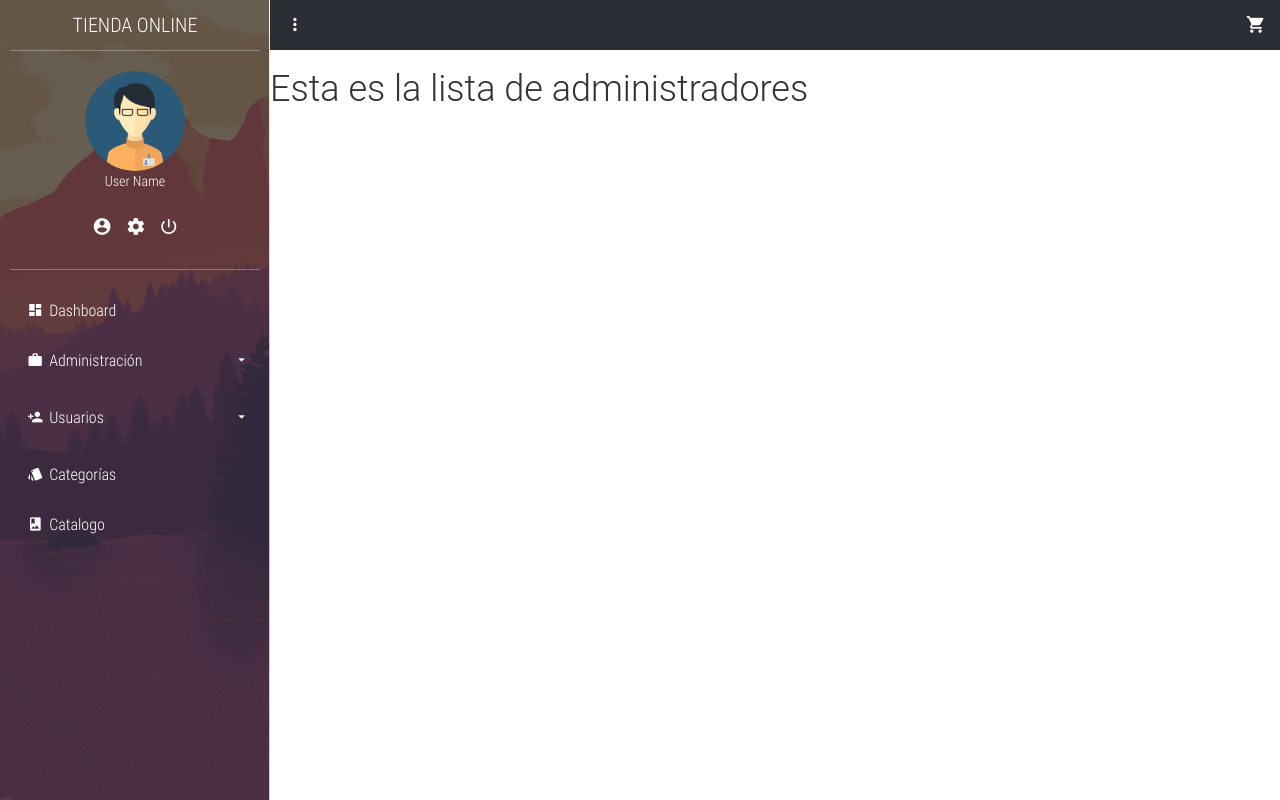
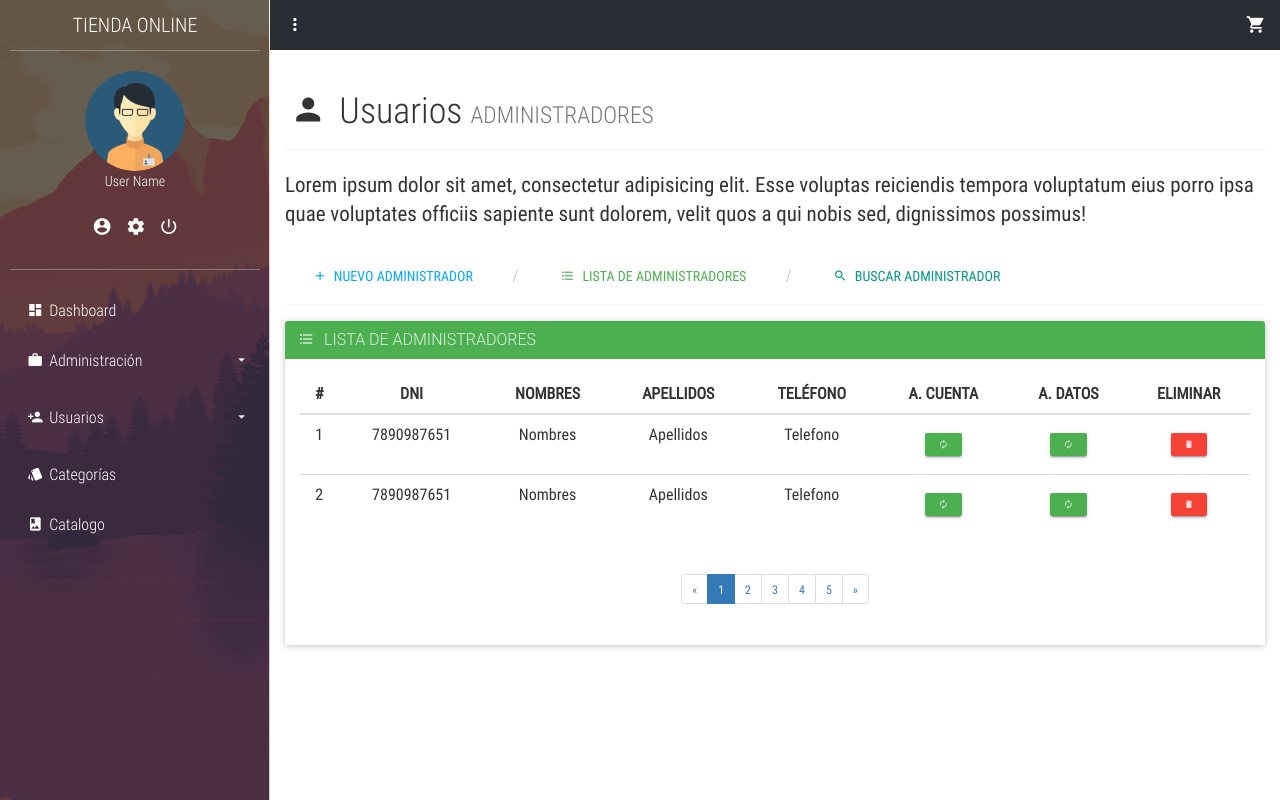
Before and after one commit to bjoshua18/app_pedidos, a PHP site: page /app_pedidos/adminlist in a window 1280 px wide. Run offline with PHP 8.4, Linux system fonts and the light colour scheme.

Commit message:
Agregamos las vistas para la parte de gestion de administradores. El menú ya es funcional. El formulario ya es funcional en frontend.

```diff
--- a/models/viewModel.php
+++ b/models/viewModel.php
@@ -3,9 +3,7 @@
 class viewModel {
 	protected function getViewModel($view)
 	{
-		$acceptedViews = ['account', 'adminlist', 'catalog', 'category', 'categorylist', 'clientlist', 'data', 'home',
-		'newcategory',
-		'newproduct', 'product', 'shoppingcart'];
+		$acceptedViews = ['account', 'adminlist', 'catalog', 'category', 'categorylist', 'clientlist', 'data', 'home', 'newadmin', 'newcategory', 'newproduct', 'product', 'searchadmin', 'shoppingcart'];
 		if (in_array($view, $acceptedViews)) {
 			if (is_file("./views/pages/$view-view.php"))
 				$route = "./views/pages/$view-view.php";
--- a/views/js/main.js
+++ b/views/js/main.js
@@ -39,6 +39,78 @@ $(document).ready(function(){
 		}
 	});
 });
+
+$('.FormularioAjax').submit(function(e){
+	e.preventDefault();
+
+	var form=$(this);
+
+	var tipo=form.attr('data-form');
+	var accion=form.attr('action');
+	var metodo=form.attr('method');
+	var respuesta=form.children('.RespuestaAjax');
+
+	var msjError="<script>swal('Ocurrió un error inesperado','Por favor recargue la página','error');</script>";
+	var formdata = new FormData(this);
+
+
+	var textoAlerta;
+	switch (tipo) {
+		case 'save':
+			textoAlerta="Los datos que enviaras quedaran almacenados en el sistema";
+			break;
+		case 'delete':
+			textoAlerta="Los datos serán eliminados completamente del sistema";
+			break;
+		case 'update':
+			textoAlerta="Los datos del sistema serán actualizados";
+			break;
+		default:
+			textoAlerta="Quieres realizar la operación solicitada";
+	}
+
+
+	swal({
+		title: "¿Estás seguro?",
+		text: textoAlerta,
+		type: "question",
+		showCancelButton: true,
+		confirmButtonText: "Aceptar",
+		cancelButtonText: "Cancelar"
+	}).then(function () {
+		$.ajax({
+			type: metodo,
+			url: accion,
+			data: formdata ? formdata : form.serialize(),
+			cache: false,
+			contentType: false,
+			processData: false,
+			xhr: function(){
+				var xhr = new window.XMLHttpRequest();
+				xhr.upload.addEventListener("progress", function(evt) {
+					if (evt.lengthComputable) {
+						var percentComplete = evt.loaded / evt.total;
+						percentComplete = parseInt(percentComplete * 100);
+						if(percentComplete<100){
+							respuesta.html('<p class="text-center">Procesado... ('+percentComplete+'%)</p><div class="progress progress-striped active"><div class="progress-bar progress-bar-info" style="width: '+percentComplete+'%;"></div></div>');
+						}else{
+							respuesta.html('<p class="text-center"></p>');
+						}
+					}
+				}, false);
+				return xhr;
+			},
+			success: function (data) {
+				respuesta.html(data);
+			},
+			error: function() {
+				respuesta.html(msjError);
+			}
+		});
+		return false;
+	});
+});
+
 (function($){
     $(window).on("load",function(){
         $(".dashboard-sideBar-ct").mCustomScrollbar({
--- /dev/null
+++ b/views/modules/adminmenu.php
@@ -0,0 +1,19 @@
+<div class="container-fluid">
+	<ul class="breadcrumb breadcrumb-tabs">
+		<li>
+			<a href="<?= SERVERURL ?>newadmin/" class="btn btn-info">
+				<i class="zmdi zmdi-plus"></i> &nbsp; NUEVO ADMINISTRADOR
+			</a>
+		</li>
+		<li>
+			<a href="<?= SERVERURL ?>adminlist/" class="btn btn-success">
+				<i class="zmdi zmdi-format-list-bulleted"></i> &nbsp; LISTA DE ADMINISTRADORES
+			</a>
+		</li>
+		<li>
+			<a href="<?= SERVERURL ?>searchadmin/" class="btn btn-primary">
+				<i class="zmdi zmdi-search"></i> &nbsp; BUSCAR ADMINISTRADOR
+			</a>
+		</li>
+	</ul>
+</div>
--- a/views/pages/adminlist-view.php
+++ b/views/pages/adminlist-view.php
@@ -1 +1,97 @@
-<h1>Esta es la lista de administradores</h1>
+<div class="container-fluid">
+    <div class="page-header">
+        <h1 class="text-titles"><i class="zmdi zmdi-account zmdi-hc-fw"></i> Usuarios <small>ADMINISTRADORES</small></h1>
+    </div>
+    <p class="lead">Lorem ipsum dolor sit amet, consectetur adipisicing elit. Esse voluptas reiciendis tempora voluptatum eius porro ipsa quae voluptates officiis sapiente sunt dolorem, velit quos a qui nobis sed, dignissimos possimus!</p>
+</div>
+
+<!-- Admin Menu -->
+<?php include './views/modules/adminmenu.php' ?>
+
+<!-- Panel listado de administradores -->
+<div class="container-fluid">
+    <div class="panel panel-success">
+        <div class="panel-heading">
+            <h3 class="panel-title"><i class="zmdi zmdi-format-list-bulleted"></i> &nbsp; LISTA DE ADMINISTRADORES</h3>
+        </div>
+        <div class="panel-body">
+            <div class="table-responsive">
+                <table class="table table-hover text-center">
+                    <thead>
+                    <tr>
+                        <th class="text-center">#</th>
+                        <th class="text-center">DNI</th>
+                        <th class="text-center">NOMBRES</th>
+                        <th class="text-center">APELLIDOS</th>
+                        <th class="text-center">TELÉFONO</th>
+                        <th class="text-center">A. CUENTA</th>
+                        <th class="text-center">A. DATOS</th>
+                        <th class="text-center">ELIMINAR</th>
+                    </tr>
+                    </thead>
+                    <tbody>
+                    <tr>
+                        <td>1</td>
+                        <td>7890987651</td>
+                        <td>Nombres</td>
+                        <td>Apellidos</td>
+                        <td>Telefono</td>
+                        <td>
+                            <a href="#!" class="btn btn-success btn-raised btn-xs">
+                                <i class="zmdi zmdi-refresh"></i>
+                            </a>
+                        </td>
+                        <td>
+                            <a href="#!" class="btn btn-success btn-raised btn-xs">
+                                <i class="zmdi zmdi-refresh"></i>
+                            </a>
+                        </td>
+                        <td>
+                            <form>
+                                <button type="submit" class="btn btn-danger btn-raised btn-xs">
+                                    <i class="zmdi zmdi-delete"></i>
+                                </button>
+                            </form>
+                        </td>
+                    </tr>
+                    <tr>
+                        <td>2</td>
+                        <td>7890987651</td>
+                        <td>Nombres</td>
+                        <td>Apellidos</td>
+                        <td>Telefono</td>
+                        <td>
+                            <a href="#!" class="btn btn-success btn-raised btn-xs">
+                                <i class="zmdi zmdi-refresh"></i>
+                            </a>
+                        </td>
+                        <td>
+                            <a href="#!" class="btn btn-success btn-raised btn-xs">
+                                <i class="zmdi zmdi-refresh"></i>
+                            </a>
+                        </td>
+                        <td>
+                            <form>
+                                <button type="submit" class="btn btn-danger btn-raised btn-xs">
+                                    <i class="zmdi zmdi-delete"></i>
+                                </button>
+                            </form>
+                        </td>
+                    </tr>
+                    </tbody>
+                </table>
+            </div>
+            <nav class="text-center">
+                <ul class="pagination pagination-sm">
+                    <li class="disabled"><a href="javascript:void(0)">«</a></li>
+                    <li class="active"><a href="javascript:void(0)">1</a></li>
+                    <li><a href="javascript:void(0)">2</a></li>
+                    <li><a href="javascript:void(0)">3</a></li>
+                    <li><a href="javascript:void(0)">4</a></li>
+                    <li><a href="javascript:void(0)">5</a></li>
+                    <li><a href="javascript:void(0)">»</a></li>
+                </ul>
+            </nav>
+        </div>
+    </div>
+</div>
```
Also changed, not shown: views/pages/newadmin-view.php (added, +151 -0 lines), views/pages/searchadmin-view.php (added, +129 -0 lines).
